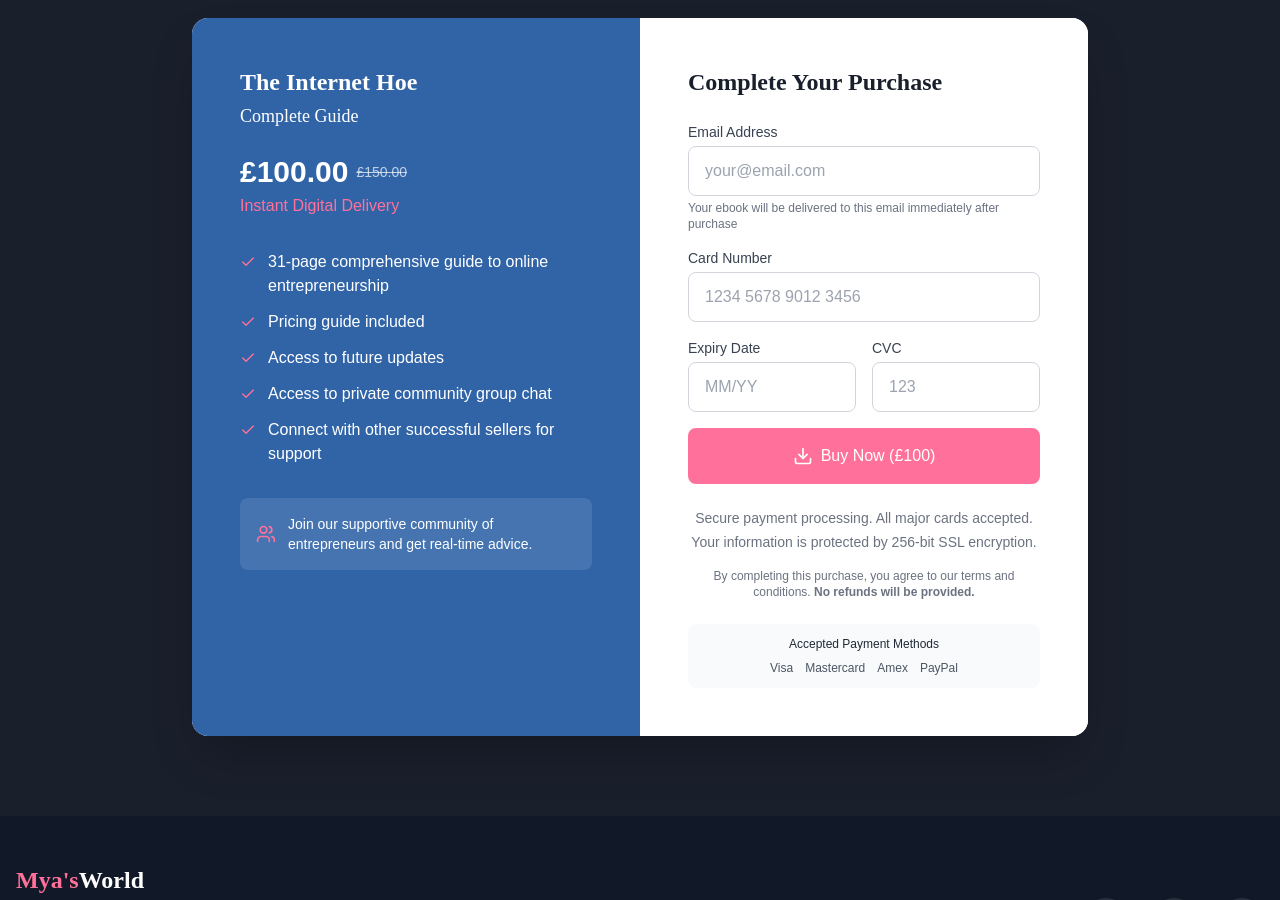
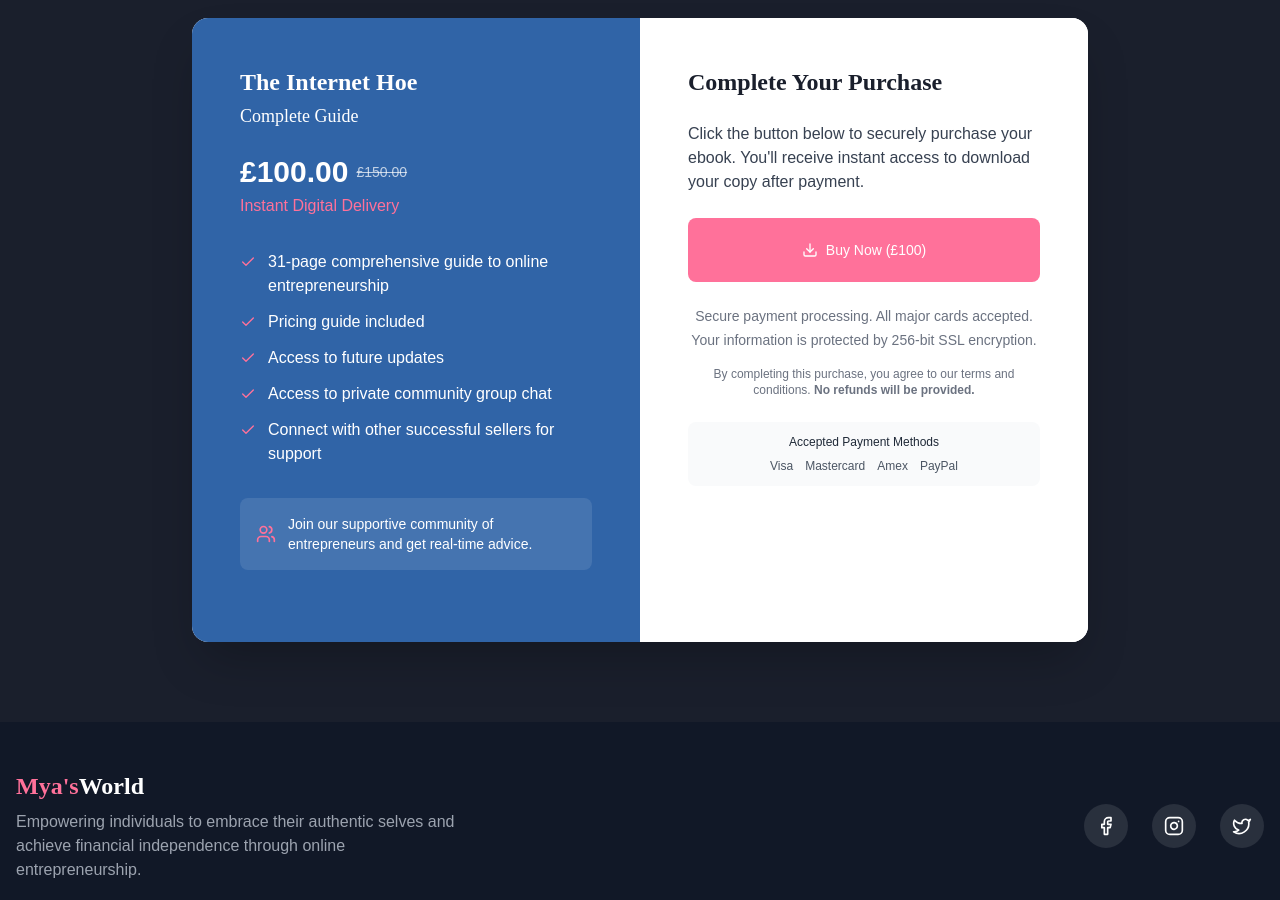
Before and after one commit to SpydaOfficial/SpydaOfficial.github.io, a React (Vite) app: page / in a window 1280 px wide. Shown: the part 5080-5980 px from the top of the page. Built offline with nearby package versions, Linux system fonts and the light colour scheme.

Commit message:
Add Stripe payment integration
Direct "Buy Now" button to Stripe payment link.

```diff
--- a/src/components/PurchaseSection.tsx
+++ b/src/components/PurchaseSection.tsx
@@ -1,12 +1,8 @@
 
 import { Check, Download, Users } from "lucide-react";
-import { toast } from "@/components/ui/sonner";
-import { useState } from "react";
+import { Button } from "@/components/ui/button";
 
 const PurchaseSection = () => {
-  const [email, setEmail] = useState("");
-  const [isSubmitting, setIsSubmitting] = useState(false);
-
   const benefits = [
     "31-page comprehensive guide to online entrepreneurship",
     "Pricing guide included",
@@ -15,28 +11,8 @@ const PurchaseSection = () => {
     "Connect with other successful sellers for support"
   ];
 
-  const handleSubmit = async (e: React.FormEvent<HTMLFormElement>) => {
-    e.preventDefault();
-    setIsSubmitting(true);
-
-    try {
-      // In a real implementation, this would connect to a payment processor API
-      // and send the ebook via email after successful payment
-      await new Promise(resolve => setTimeout(resolve, 1500)); // Simulate API call
-
-      toast.success("Purchase successful! Check your email for your ebook", {
-        description: "Your ebook has been sent to " + email,
-        duration: 5000,
-      });
-
-      setEmail("");
-    } catch (error) {
-      toast.error("Payment failed. Please try again.", {
-        description: "There was an issue processing your payment",
-      });
-    } finally {
-      setIsSubmitting(false);
-    }
+  const handleBuyNow = () => {
+    window.location.href = "https://buy.stripe.com/6oE9Eg77PaAN3Is3cc";
   };
 
   return (
@@ -93,72 +69,18 @@ const PurchaseSection = () => {
                   Complete Your Purchase
                 </h4>
 
-                <form className="space-y-4" onSubmit={handleSubmit}>
-                  <div>
-                    <label htmlFor="email" className="block text-sm font-medium text-gray-700 mb-1">
-                      Email Address
-                    </label>
-                    <input
-                      type="email"
-                      id="email"
-                      className="w-full px-4 py-3 border border-gray-300 rounded-lg focus:ring-2 focus:ring-brand-pink focus:border-transparent outline-none transition-all"
-                      placeholder="your@email.com"
-                      required
-                      value={email}
-                      onChange={(e) => setEmail(e.target.value)}
-                    />
-                    <p className="text-xs mt-1 text-gray-500">Your ebook will be delivered to this email immediately after purchase</p>
-                  </div>
+                <div className="space-y-6">
+                  <p className="text-gray-700">
+                    Click the button below to securely purchase your ebook. You'll receive instant access to download your copy after payment.
+                  </p>
 
-                  <div>
-                    <label htmlFor="cardNumber" className="block text-sm font-medium text-gray-700 mb-1">
-                      Card Number
-                    </label>
-                    <input
-                      type="text"
-                      id="cardNumber"
-                      className="w-full px-4 py-3 border border-gray-300 rounded-lg focus:ring-2 focus:ring-brand-pink focus:border-transparent outline-none transition-all"
-                      placeholder="1234 5678 9012 3456"
-                      required
-                    />
-                  </div>
-
-                  <div className="grid grid-cols-2 gap-4">
-                    <div>
-                      <label htmlFor="expiry" className="block text-sm font-medium text-gray-700 mb-1">
-                        Expiry Date
-                      </label>
-                      <input
-                        type="text"
-                        id="expiry"
-                        className="w-full px-4 py-3 border border-gray-300 rounded-lg focus:ring-2 focus:ring-brand-pink focus:border-transparent outline-none transition-all"
-                        placeholder="MM/YY"
-                        required
-                      />
-                    </div>
-                    <div>
-                      <label htmlFor="cvc" className="block text-sm font-medium text-gray-700 mb-1">
-                        CVC
-                      </label>
-                      <input
-                        type="text"
-                        id="cvc"
-                        className="w-full px-4 py-3 border border-gray-300 rounded-lg focus:ring-2 focus:ring-brand-pink focus:border-transparent outline-none transition-all"
-                        placeholder="123"
-                        required
-                      />
-                    </div>
-                  </div>
-
-                  <button
-                    type="submit"
-                    className="w-full bg-brand-pink hover:bg-brand-darkPink text-white font-medium px-8 py-4 rounded-lg text-center transition-colors flex items-center justify-center gap-2 mt-6"
-                    disabled={isSubmitting}
+                  <Button
+                    onClick={handleBuyNow}
+                    className="w-full bg-brand-pink hover:bg-brand-darkPink text-white font-medium px-8 py-8 rounded-lg text-center transition-colors flex items-center justify-center gap-2"
                   >
                     <Download className="w-5 h-5" />
-                    {isSubmitting ? "Processing..." : "Buy Now (£100)"}
-                  </button>
-                </form>
+                    Buy Now (£100)
+                  </Button>
 
                   <div className="mt-6 text-center text-sm text-gray-500">
                     <p>Secure payment processing. All major cards accepted.</p>
@@ -180,6 +102,7 @@ const PurchaseSection = () => {
             </div>
           </div>
         </div>
+      </div>
     </section>
   );
 };
```
Lines whose indentation alone changed are shown as unchanged.
